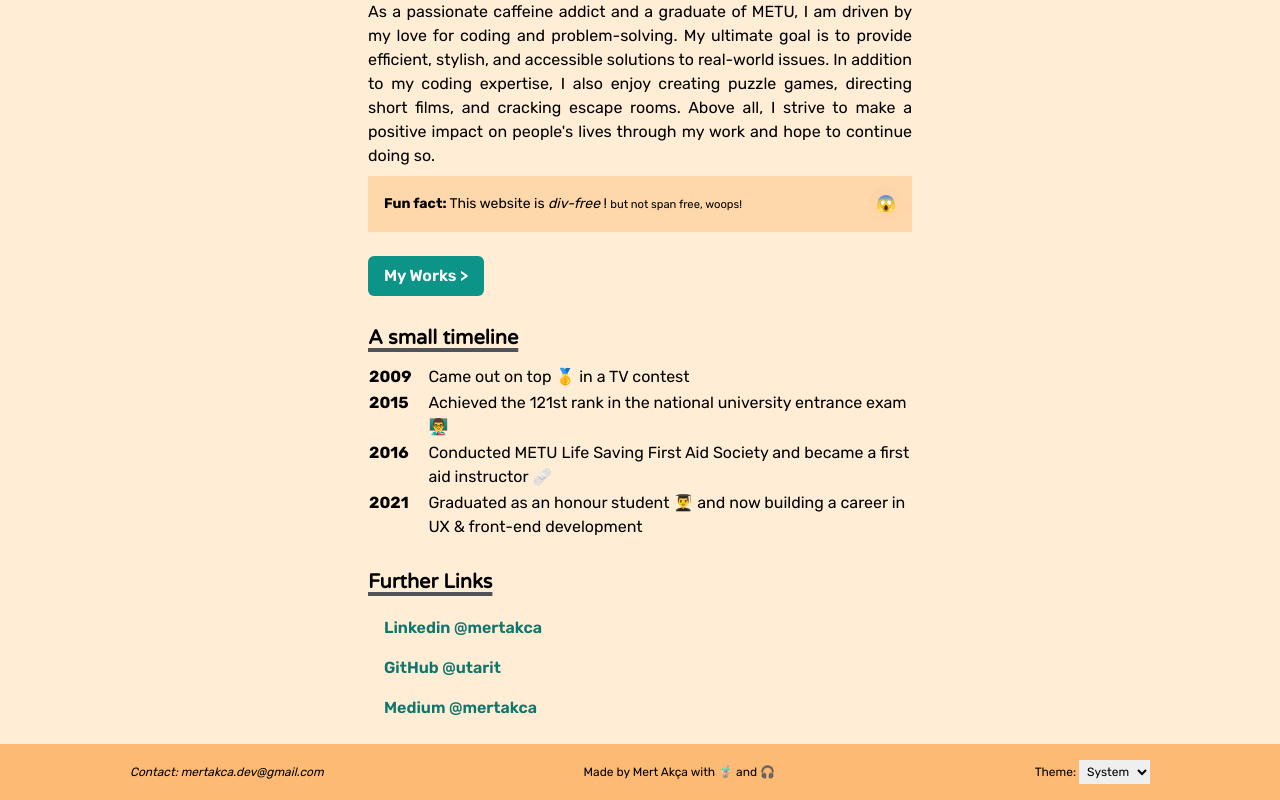
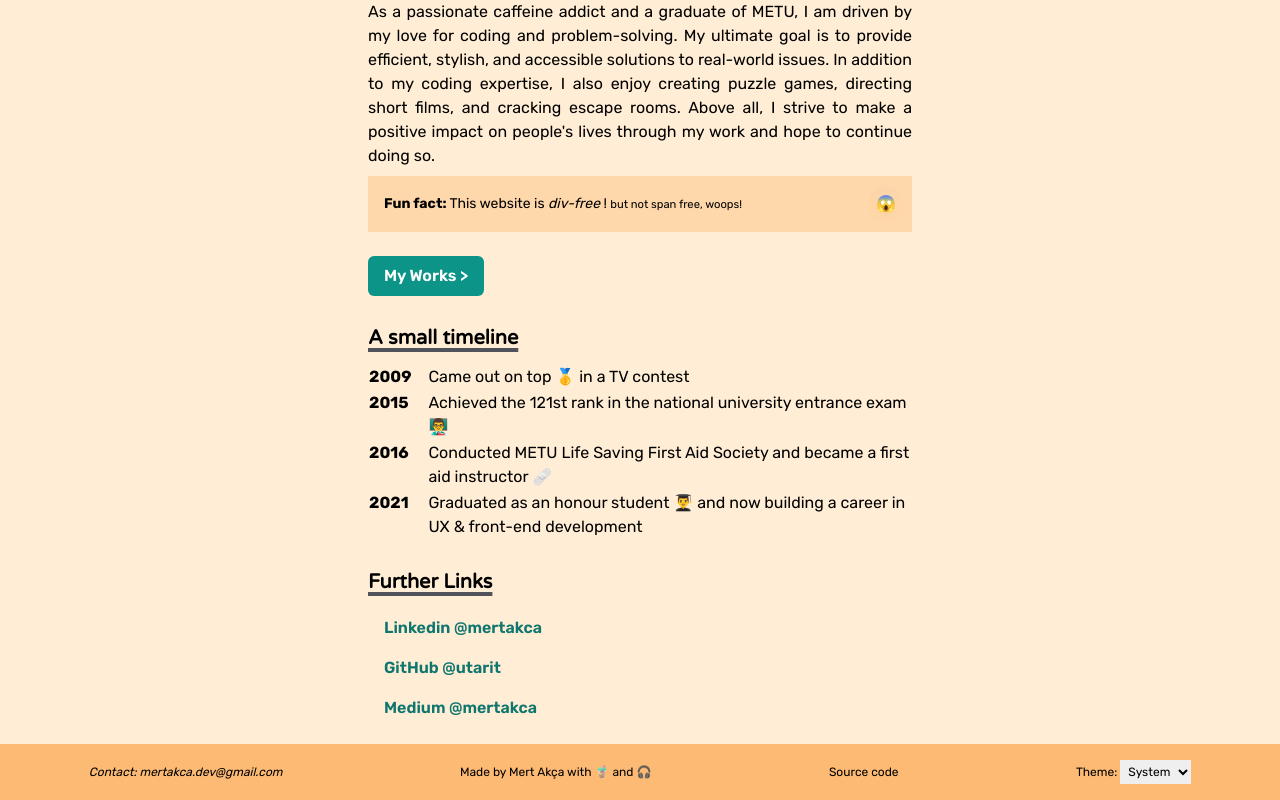
Before and after one commit to utarit/portfolio-website, a Next.js app: page / in a window 1280 px wide. Shown: the part 452-1252 px from the top of the page. Built offline with nearby package versions, Linux system fonts and the light colour scheme.

Commit message:
Add source code link

```diff
--- a/components/Footer.tsx
+++ b/components/Footer.tsx
@@ -4,7 +4,7 @@ import ThemeToggle from "./ThemeToggle";
 
 const Footer = () => {
   return (
-    <footer className="py-4 text-xs mt-4 flex justify-around gap-4 p-2 items-center bg-orange-300 dark:bg-gray-900">
+    <footer className="py-4 text-xs mt-4 flex flex-col md:flex-row justify-around gap-4 p-2 items-center bg-orange-300 dark:bg-gray-900">
       <address>
         Contact:{" "}
         <a className="hover:underline" href="mailto:mertakca.dev@gmail.com">
@@ -12,6 +12,13 @@ const Footer = () => {
         </a>
       </address>
       <p>Made by Mert Akça with 🧋 and 🎧</p>
+      <a
+        href="https://github.com/utarit/portfolio-website"
+        target="_blank"
+        className="hover:underline"
+      >
+        Source code
+      </a>
       <ThemeToggle />
     </footer>
   );
```
